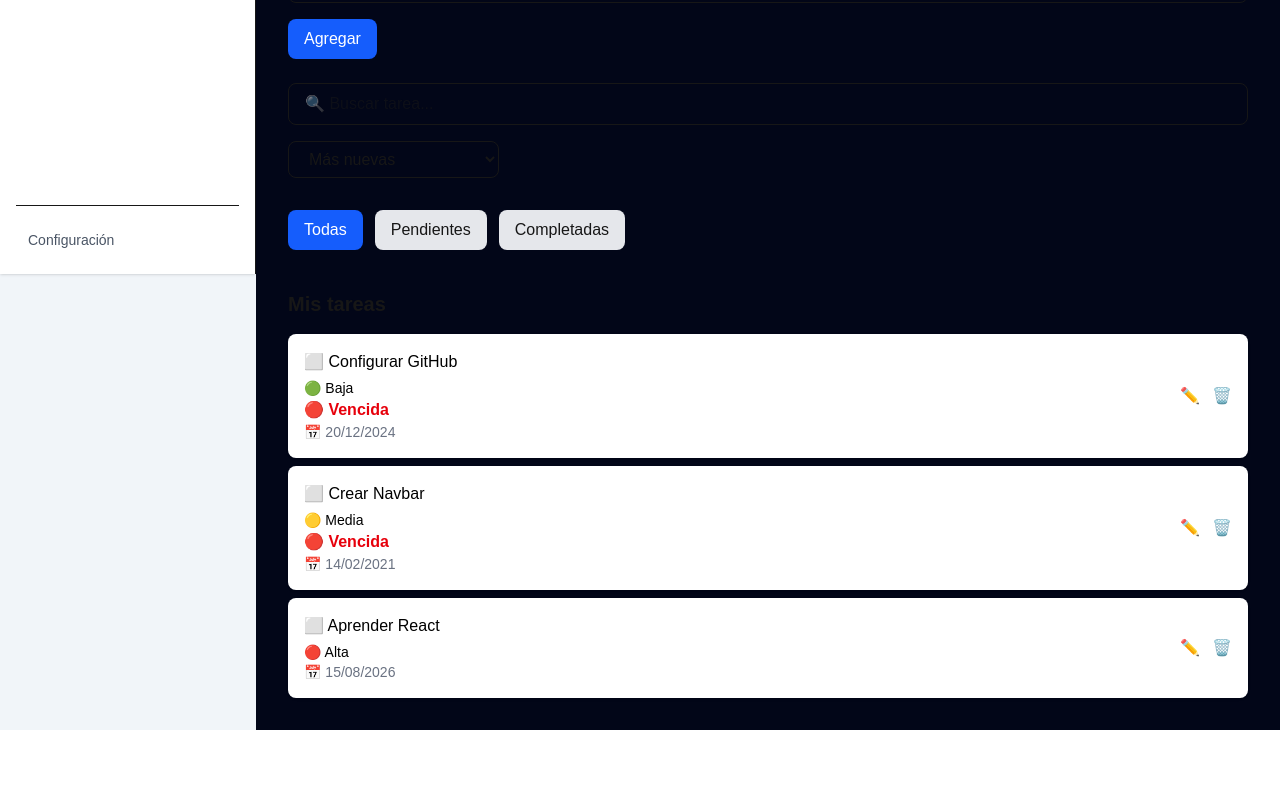
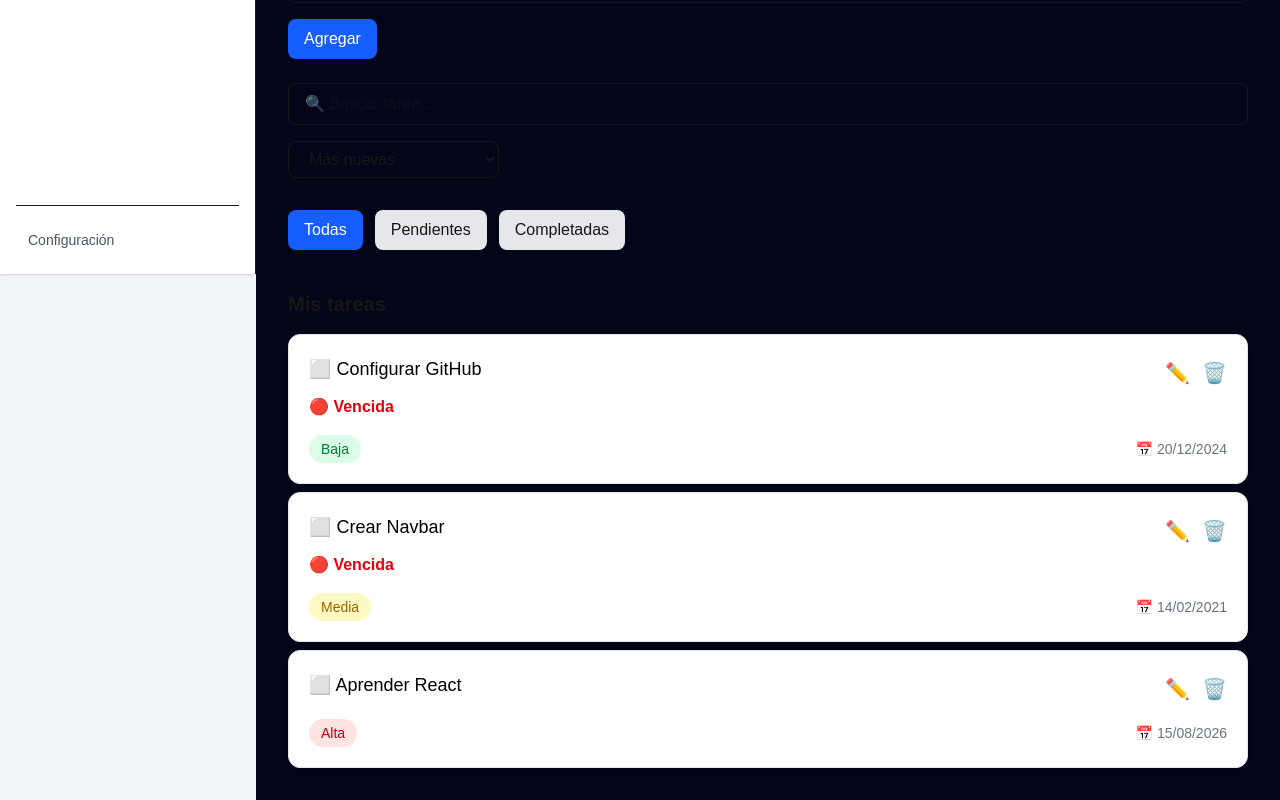
Before and after one commit to Gonza117/taskflow, a Next.js app: page / in a window 1280 px wide. Shown: the part 590-1390 px from the top of the page. Before the commit the page ends 1320 px from the top, so only its background shows below. Built offline with nearby package versions, Linux system fonts and the light colour scheme.

Commit message:
Algunos Colores

```diff
--- a/components/dashboard/TaskItem.tsx
+++ b/components/dashboard/TaskItem.tsx
@@ -17,11 +17,11 @@ export default function TaskItem({task,onToggleTask,onDeleteTask,onEditTask,}: T
     const getPriorityLabel = () => {
         switch (task.priority) {
             case "high":
-                return "🔴 Alta";
+                return "Alta";
             case "medium":
-                return "🟡 Media";
+                return "Media";
             case "low":
-                return "🟢 Baja";
+                return "Baja";
         }
     };
 
@@ -71,7 +71,12 @@ export default function TaskItem({task,onToggleTask,onDeleteTask,onEditTask,}: T
         if (!task.dueDate) return null;
 
         const today = new Date();
-        const due = new Date(task.dueDate);
+
+        const [year, month, day] = task.dueDate
+            .split("-")
+            .map(Number);
+
+        const due = new Date(year, month - 1, day);
 
         // Ignoramos la hora para comparar solo la fecha
         today.setHours(0, 0, 0, 0);
@@ -90,45 +95,59 @@ export default function TaskItem({task,onToggleTask,onDeleteTask,onEditTask,}: T
 
     const dueStatus = getDueStatus();
 
+    const getPriorityColor = () => {
+        switch (task.priority) {
+            case "high":
+                return "bg-red-100 text-red-700";
+
+            case "medium":
+                return "bg-yellow-100 text-yellow-700";
+
+            case "low":
+                return "bg-green-100 text-green-700";
+        }
+    };
+
     return (
         <li
             onClick={() => onToggleTask(task.id)}
-            className={`p-4 rounded-lg shadow cursor-pointer transition flex justify-between items-center ${
+            className={`rounded-xl shadow-md border border-gray-200 p-5 transition hover:shadow-lg ${
                 task.completed
-                    ? "bg-green-100 text-gray-500 line-through"
+                ? "bg-green-50"
                 : "bg-white"
             }`}
         >
-            <span>
+
+            {/* Primera fila */}
+            <div className="flex justify-between items-start">
+                {/* Texto */}
                 <div>
-                    <p>
+                    <p
+                        className={`text-lg font-medium ${
+                            task.completed
+                            ? "line-through text-gray-500"
+                            : ""
+                        }`}
+                    >
                         {task.completed ? "✅" : "⬜"} {task.text}
                     </p>
 
-                    <p className="text-sm mt-1">
-                        {getPriorityLabel()}
-                    </p>
-
                     {dueStatus === "overdue" && (
-                        <p className="text-red-600 font-semibold">
+                        <p className="text-red-600 font-semibold mt-3">
                             🔴 Vencida
                         </p>
                     )}
 
                     {dueStatus === "today" && (
-                        <p className="text-yellow-600 font-semibold">
+                        <p className="text-yellow-600 font-semibold mt-3">
                             🟡 Vence hoy
                         </p>
                     )}
+                </div>
 
-                    <p className="text-sm text-gray-500">
-                        📅 {formatDate(task.dueDate)}
-                    </p>
-                </div>
-            </span>
-
-            <div className="flex gap-3">
-                <button
+                {/* Botones */}
+                <div className="flex gap-3 text-xl mt-1">
+                    <button className="hover:scale-110 transition"
                         onClick={(e) => {
                             e.stopPropagation();
                             setIsEditing(true);
@@ -137,7 +156,7 @@ export default function TaskItem({task,onToggleTask,onDeleteTask,onEditTask,}: T
                         ✏️
                     </button>
 
-                <button
+                    <button className="hover:scale-110 transition"
                         onClick={(e) => {
                             e.stopPropagation();
                             onDeleteTask(task.id);
@@ -146,6 +165,19 @@ export default function TaskItem({task,onToggleTask,onDeleteTask,onEditTask,}: T
                         🗑️
                     </button>
                 </div>
+            </div>
+
+            {/* Segunda fila */}
+            <div className="flex justify-between items-center mt-4">
+
+                <span className={`inline-block px-3 py-1 rounded-full text-sm font-medium ${getPriorityColor()}`}>
+                    {getPriorityLabel()}
+                </span>
+
+                <p className="text-sm text-gray-500">
+                    📅 {formatDate(task.dueDate)}
+                </p>
+            </div>
         </li>
     );
 }
```
Lines whose indentation alone changed are shown as unchanged.
